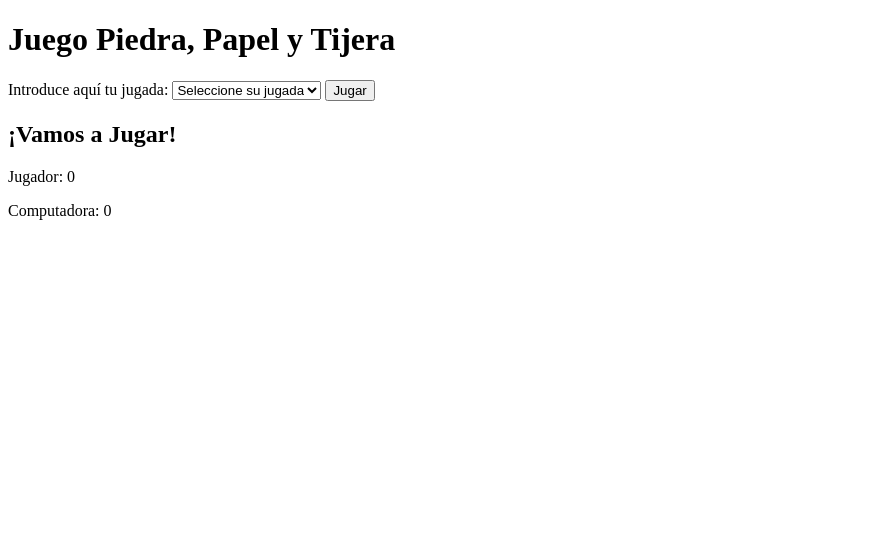
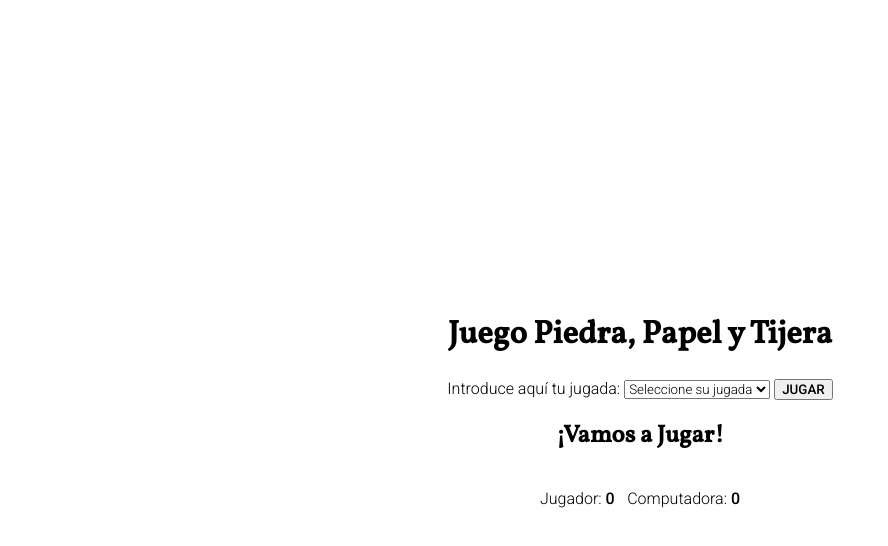
Before and after one commit to Adalab/modulo-2-evaluacion-intermedia-GitTher, a plain HTML site: page index.html in a window 1280 px wide. Shown: the whole page, without its empty margins (0-888 px from the left). Drawn offline with Linux system fonts and the light colour scheme.

Commit message:
add styles

```diff
--- a/css/main.css
+++ b/css/main.css
@@ -1,3 +1,53 @@
 .hidden {
   display: none;
 }
+
+.main {
+  height: 100vh;
+  display: flex;
+  flex-direction: column;
+  justify-content: center;
+  align-items: center;
+}
+
+.score {
+  width: 200px;
+  display: flex;
+  justify-content: space-between;
+}
+
+.title {
+  font-family: "Vollkorn", serif;
+}
+
+.notification {
+  font-family: "Vollkorn", serif;
+}
+
+.label {
+  font-family: "Roboto", sans-serif;
+  font-weight: 300;
+}
+
+.user__selector {
+  font-family: "Roboto", sans-serif;
+  font-weight: 300;
+}
+
+.user__selector--button,
+.user__selector--reset {
+  font-family: "Roboto", sans-serif;
+  font-weight: 500;
+  text-transform: uppercase;
+}
+
+.score {
+  font-family: "Roboto", sans-serif;
+  font-weight: 300;
+}
+
+.score__computer--total,
+.score__user--total {
+  font-family: "Roboto", sans-serif;
+  font-weight: 500;
+}
--- a/index.html
+++ b/index.html
@@ -4,13 +4,22 @@
     <meta charset="UTF-8" />
     <meta http-equiv="X-UA-Compatible" content="IE=edge" />
     <meta name="viewport" content="width=device-width, initial-scale=1.0" />
+    <link rel="preconnect" href="https://fonts.googleapis.com" />
+    <link rel="preconnect" href="https://fonts.gstatic.com" crossorigin />
+    <link
+      href="https://fonts.googleapis.com/css2?family=Roboto:wght@300;500&family=Vollkorn:wght@500&display=swap"
+      rel="stylesheet"
+    />
     <link rel="stylesheet" href="./css/main.css" />
     <title>Piedra, papel, tijera</title>
   </head>
   <body>
+    <main class="main">
       <h1 class="title">Juego Piedra, Papel y Tijera</h1>
       <form action="#" method="post">
-      <label for="user__selector">Introduce aquí tu jugada:</label>
+        <label class="label" for="user__selector"
+          >Introduce aquí tu jugada:</label
+        >
         <select
           class="user__selector js_user__selector"
           id="user__selector"
@@ -37,13 +46,17 @@
       <h2 class="notification js_notification">¡Vamos a Jugar!</h2>
       <div class="score">
         <p class="score__user">
-        Jugador: <span class="score__user--total js_score__user--total">0</span>
+          Jugador:
+          <span class="score__user--total js_score__user--total">0</span>
         </p>
         <p class="score__computer">
           Computadora:
-        <span class="score__computer--total js_score__computer--total">0</span>
+          <span class="score__computer--total js_score__computer--total"
+            >0</span
+          >
         </p>
       </div>
+    </main>
     <script src="./js/main.js"></script>
   </body>
 </html>
```
Lines whose indentation alone changed are shown as unchanged.
